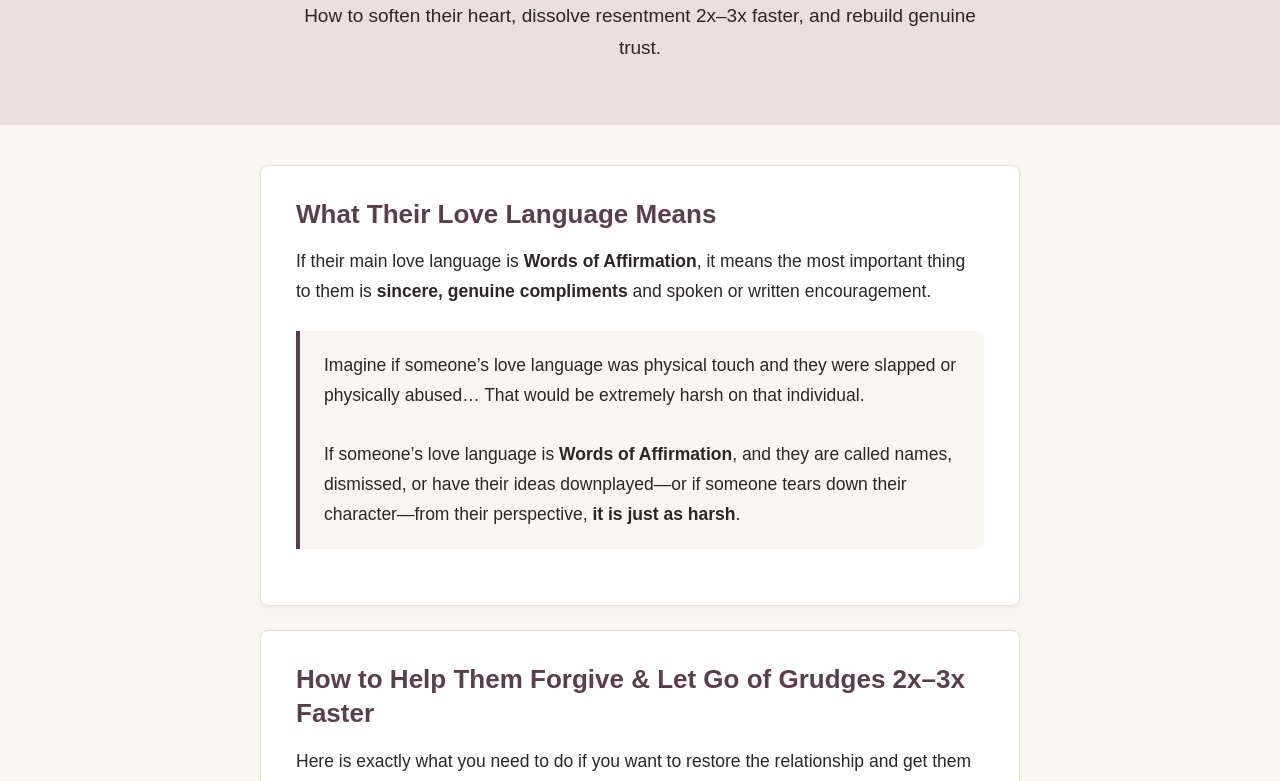
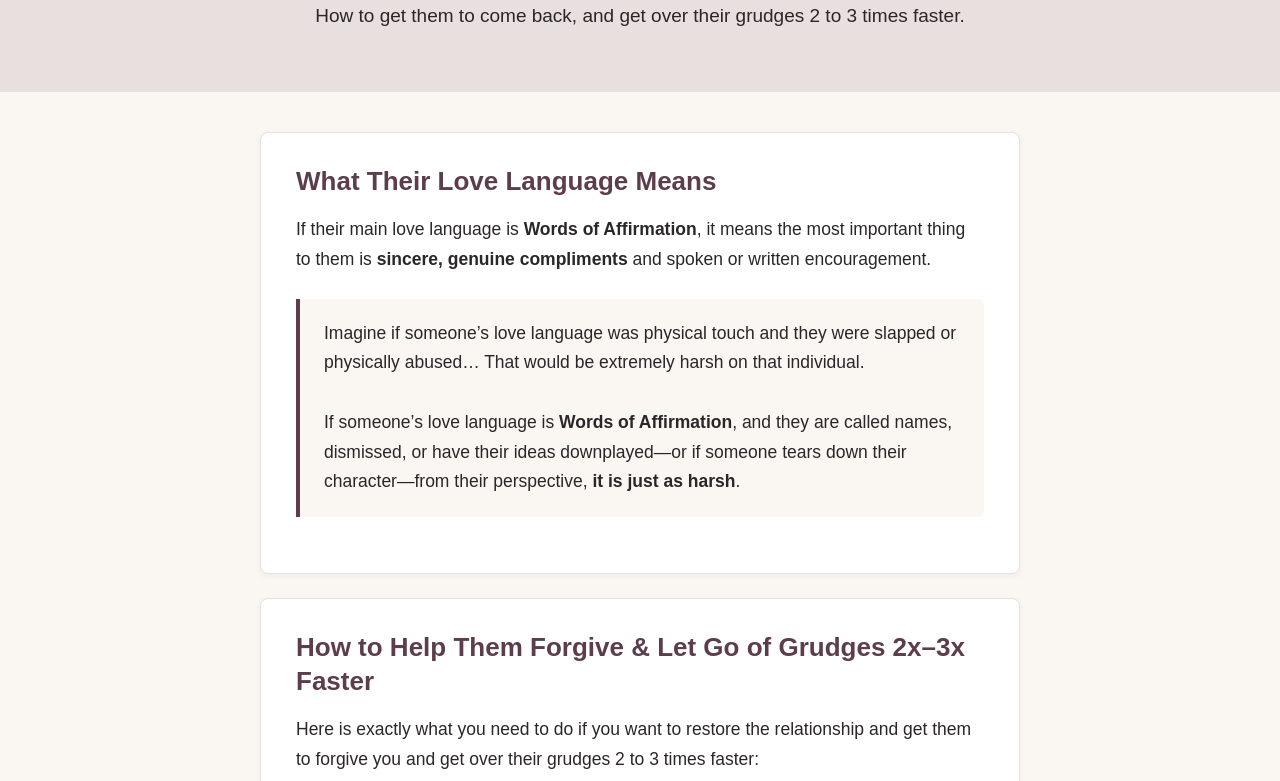
Before and after one commit to support239/restoretheconnection.com, a plain HTML site: page words-of-affirmation.html in a window 1280 px wide. Shown: the part 319-1100 px from the top of the page. Drawn offline with Linux system fonts and the light colour scheme.

Commit message:
Update words-of-affirmation.html

```diff
--- a/words-of-affirmation.html
+++ b/words-of-affirmation.html
@@ -232,7 +232,7 @@
   <section class="hero">
     <div class="hero-badge">Primary Love Language: Words of Affirmation</div>
     <h1>Your Reconnection Blueprint: Words of Affirmation</h1>
-    <p>How to soften their heart, dissolve resentment 2x–3x faster, and rebuild genuine trust.</p>
+    <p>How to get them to come back, and get over their grudges 2 to 3 times faster.</p>
   </section>
 
   <div class="container">
```
